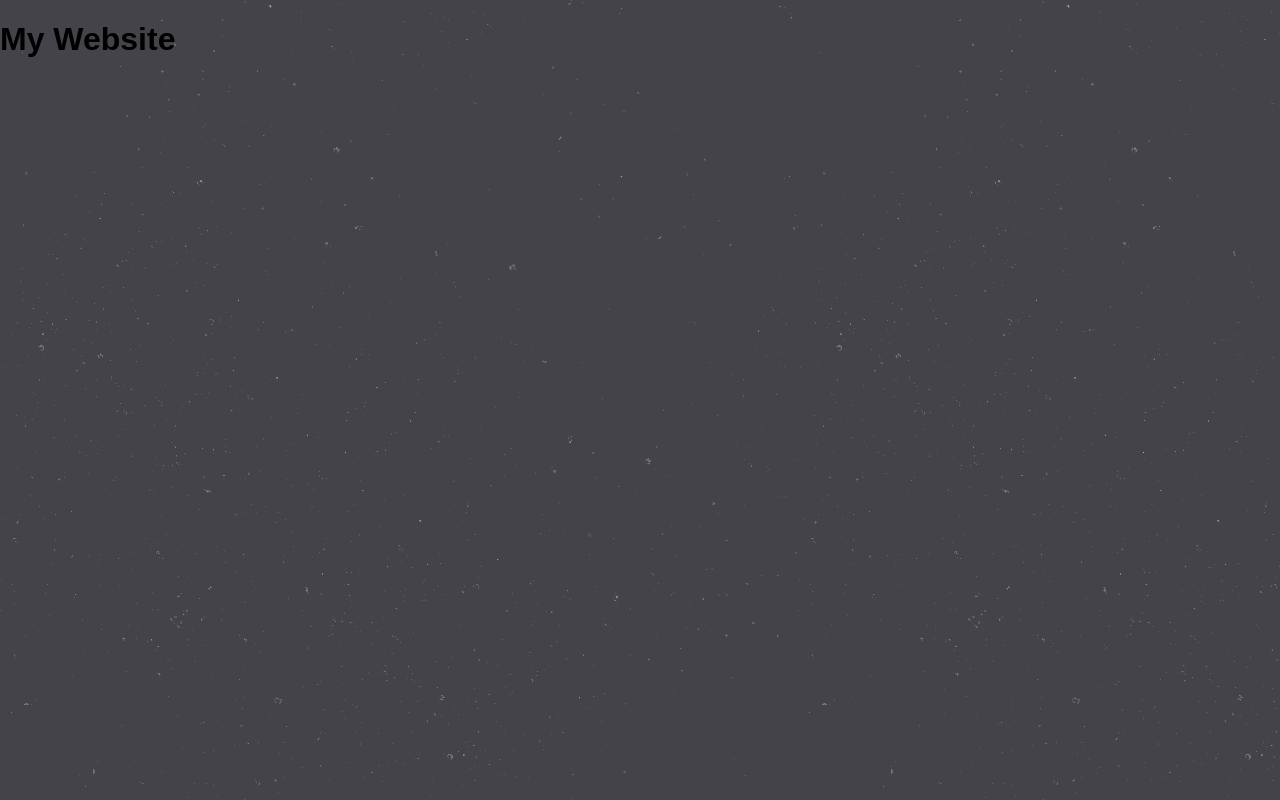
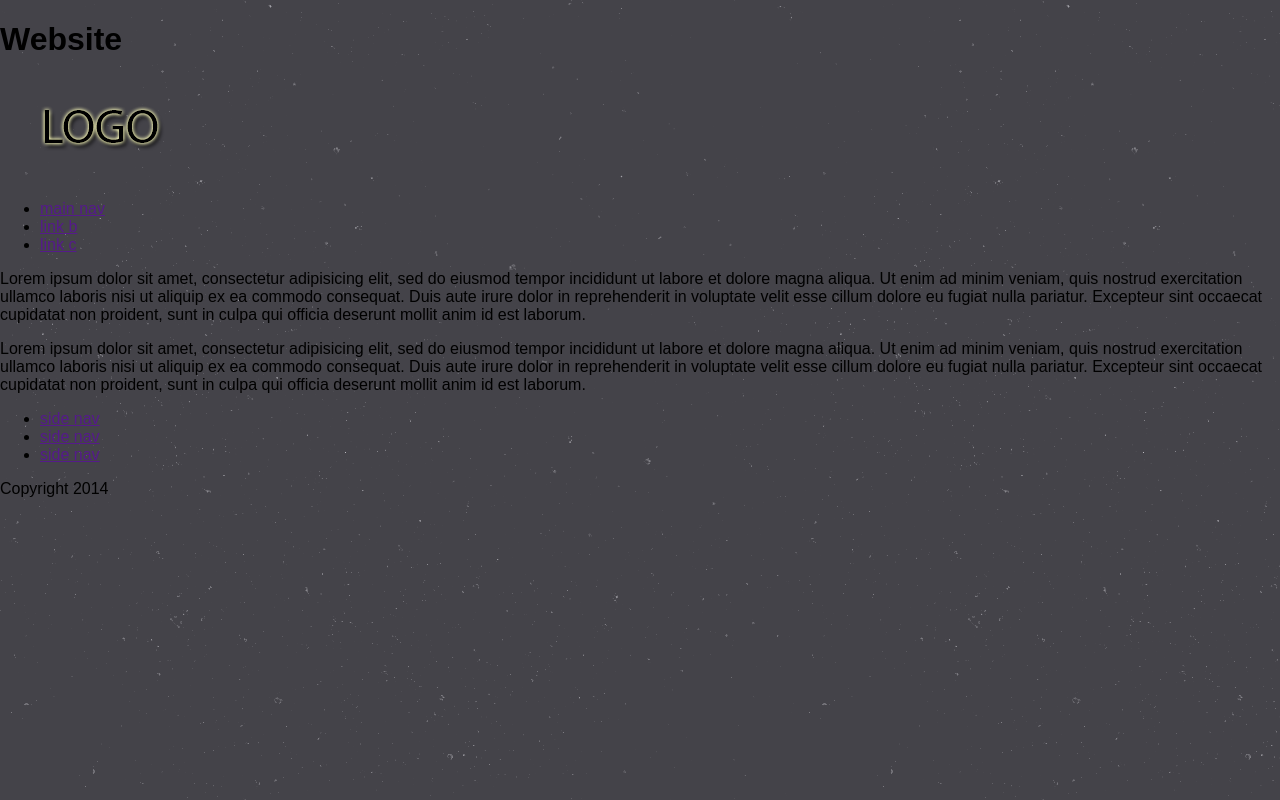
Before and after one commit to bwells6/mid-term-refresh, a plain HTML site: page index.html in a window 1280 px wide. Drawn offline with Linux system fonts and the light colour scheme.

Commit message:
version 1
logo content

```diff
--- a/index.html
+++ b/index.html
@@ -11,7 +11,74 @@
 </head>
 <body>
 
-	<h1>My Website</h1>
+	<header>
+	<h1>Website</h1>
+	<img src="img/Logo-24.png">
+
+
+	</header>
+
+	<nav>
+      <ul>
+  		<li><a href="">main nav</a></li>
+  		<li><a href="">link b</a></li>
+  		<li><a href="">link c</a></li>
+
+
+      </ul>
+
+
+	</nav>
+
+	<article>
+		<section>
+
+			<p>Lorem ipsum dolor sit amet, consectetur adipisicing elit, sed do eiusmod
+			tempor incididunt ut labore et dolore magna aliqua. Ut enim ad minim veniam,
+			quis nostrud exercitation ullamco laboris nisi ut aliquip ex ea commodo
+			consequat. Duis aute irure dolor in reprehenderit in voluptate velit esse
+			cillum dolore eu fugiat nulla pariatur. Excepteur sint occaecat cupidatat non
+			proident, sunt in culpa qui officia deserunt mollit anim id est laborum.</p>
+
+
+
+		</section>
+		<section>
+
+			<p>Lorem ipsum dolor sit amet, consectetur adipisicing elit, sed do eiusmod
+			tempor incididunt ut labore et dolore magna aliqua. Ut enim ad minim veniam,
+			quis nostrud exercitation ullamco laboris nisi ut aliquip ex ea commodo
+			consequat. Duis aute irure dolor in reprehenderit in voluptate velit esse
+			cillum dolore eu fugiat nulla pariatur. Excepteur sint occaecat cupidatat non
+			proident, sunt in culpa qui officia deserunt mollit anim id est laborum.</p>
+
+
+
+		</section>
+		<aside>
+			  <ul>
+  		<li><a href="">side nav</a></li>
+  		<li><a href="">side nav</a></li>
+  		<li><a href="">side nav</a></li>
+
+
+      </ul>
+
+
+
+		</aside>
+
+
+	</article>
+
+	<footer>
+		<p>Copyright 2014</p>
+
+
+	</footer>
+
+
+
 
 </body>
 </html>
```
Also changed, not shown: img/Logo-24.png (added), img/Logo-8.png (added), img/Logo.gif (added), img/Logo.jpg (added), img/midterm-refresh-images/bg.png (added), img/midterm-refresh-images/chrome.png (added), img/midterm-refresh-images/firefox.png (added), img/midterm-refresh-images/ie.png (added), img/midterm-refresh-images/opera.png (added), img/midterm-refresh-images/safari.png (added).
